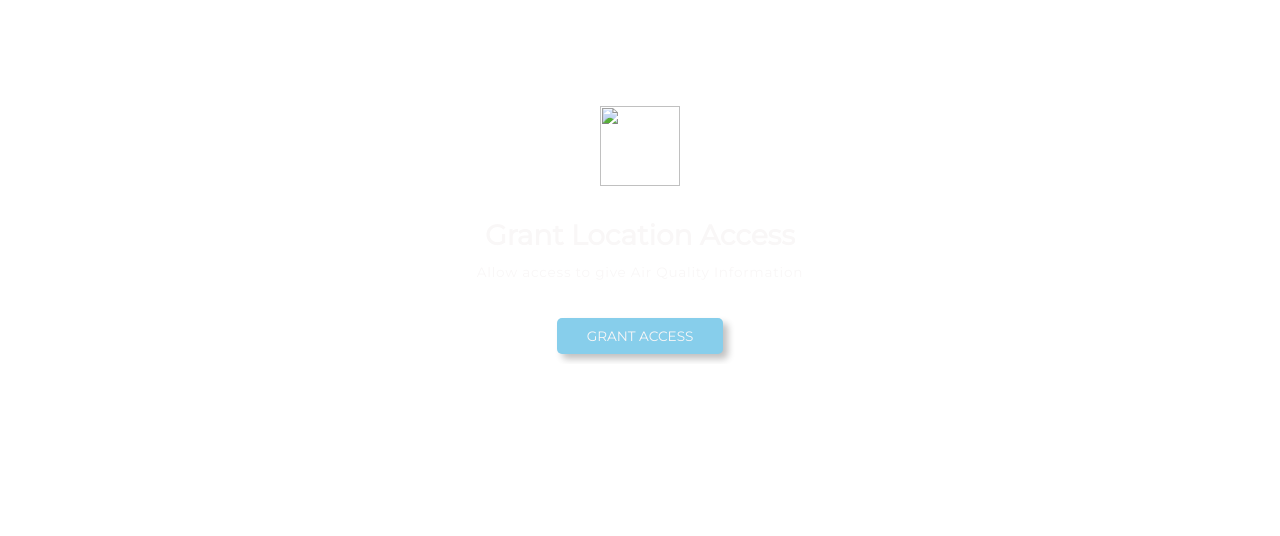
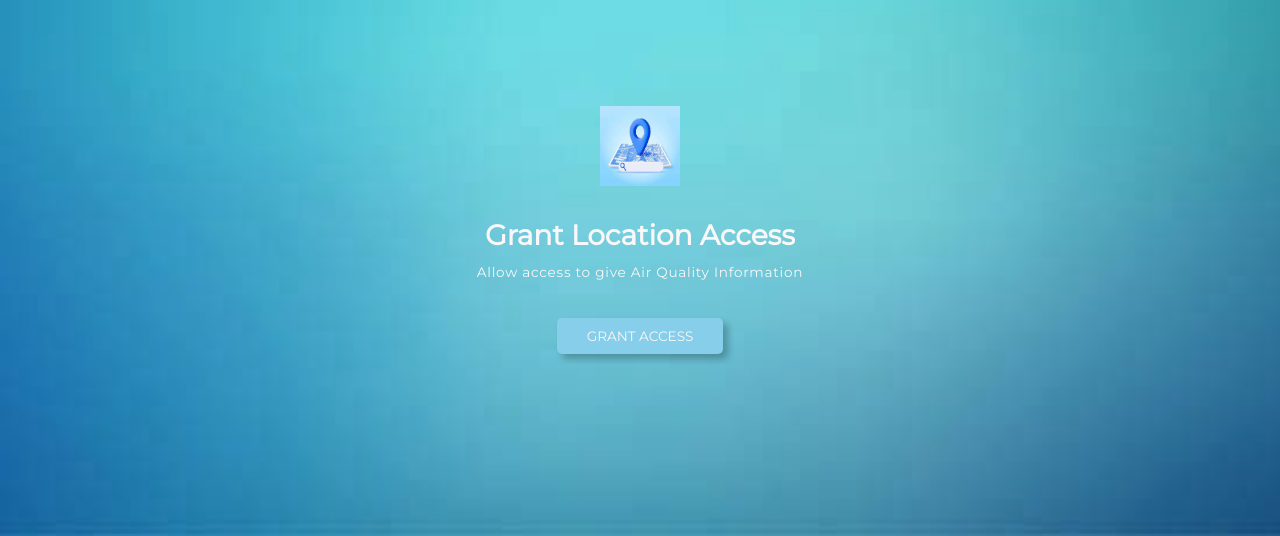
Before and after one commit to vansh123456/SIH-Air-Quality, a plain HTML site: page index.html in a window 1280 px wide. Shown: the part 264-800 px from the top of the page. Drawn offline with Linux system fonts and the light colour scheme.

Commit message:
SIH AQI:Add more assets

```diff
--- a/index.html
+++ b/index.html
@@ -26,7 +26,7 @@
 
 
             <div class="sub-container grant-location-container">
-                <img src="location.png" width="80" height="80" loading="lazy">
+                <img src="location.jpeg" width="80" height="80" loading="lazy">
                 <p>Grant Location Access</p>
                 <p>Allow access to give Air Quality Information</p>
                 <button class="btn" data-GrantAccess>Grant Access</button>
@@ -38,7 +38,7 @@
 
 
             <div class="sub-container loading-container">
-                <img src="loading.webp" height="150" width="150">
+                <img src="giphy.webp" height="150" width="150">
                 <p>loading</p>
             </div>
 
--- a/style.css
+++ b/style.css
@@ -22,7 +22,7 @@
     height: 100vh;
     color: var(--colorLight2);
     /* background-image: linear-gradient(160deg, #112d4e 0%, #3f72af 100%); */
-    background-image: url(WhatsApp\ Image\ 2023-09-16\ at\ 11.40.39\ PM.jpeg);
+    background-image: url(background.jpeg);
     background-size: cover;
     background-repeat: no-repeat;
 }
```
Also changed, not shown: background.jpeg (renamed from WhatsApp Image 2023-09-19 at 8.58.39 AM.jpeg), giphy.webp (added), image1.jpeg (deleted), image2.jpeg (deleted), location.jpeg (renamed from WhatsApp Image 2023-09-19 at 8.58.14 AM.jpeg), 1 other file.
